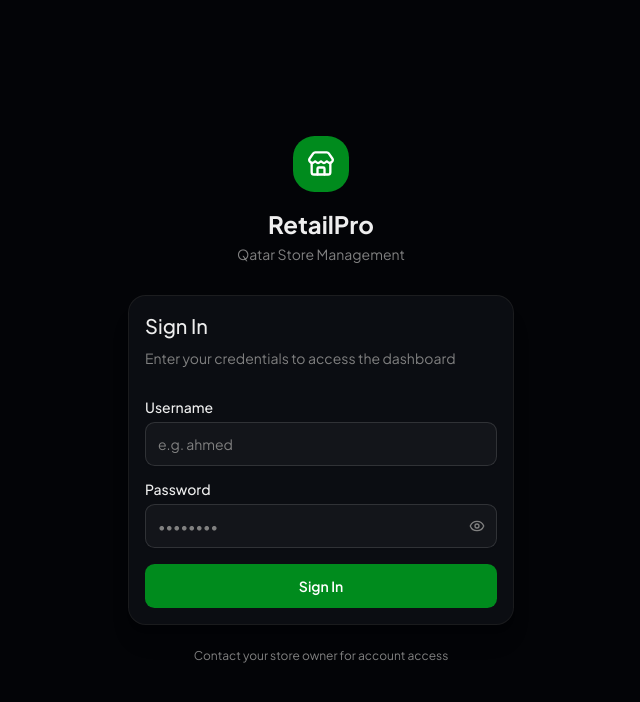
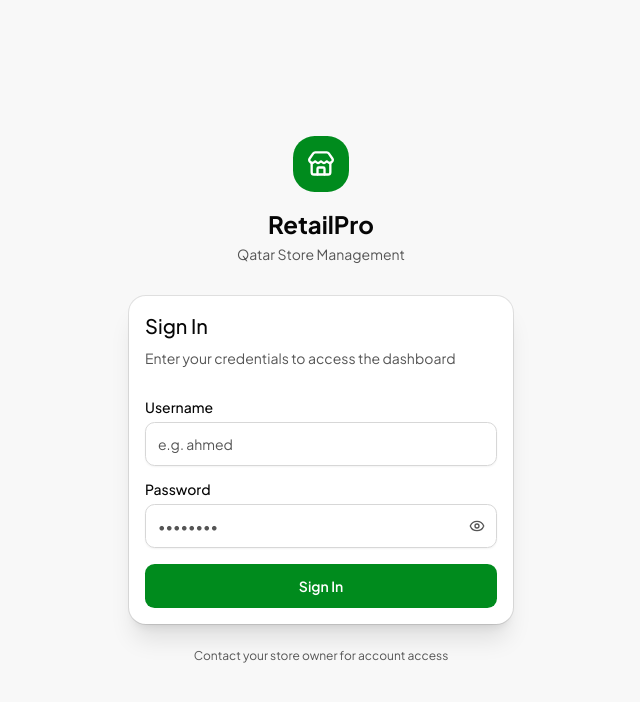
Before and after one commit to navarshabeer768-arch/retailpro-qatar, a Next.js app: page /login in a window 1280 px wide. Shown: the top 702 px of the page, without its empty margins (319-959 px from the left). Built offline with nearby package versions, Linux system fonts and the light colour scheme; no server answers.

Commit message:
Switch to light theme (remove forced dark class)

```diff
--- a/app/layout.tsx
+++ b/app/layout.tsx
@@ -35,7 +35,7 @@
   children: React.ReactNode;
 }>) {
   return (
-    <html lang="en" className={`${plusJakarta.variable} dark h-full antialiased`}>
+    <html lang="en" className={`${plusJakarta.variable} h-full antialiased`}>
       <head>
         <link rel="apple-touch-icon" href="/icons/icon-192.svg" />
       </head>
```
